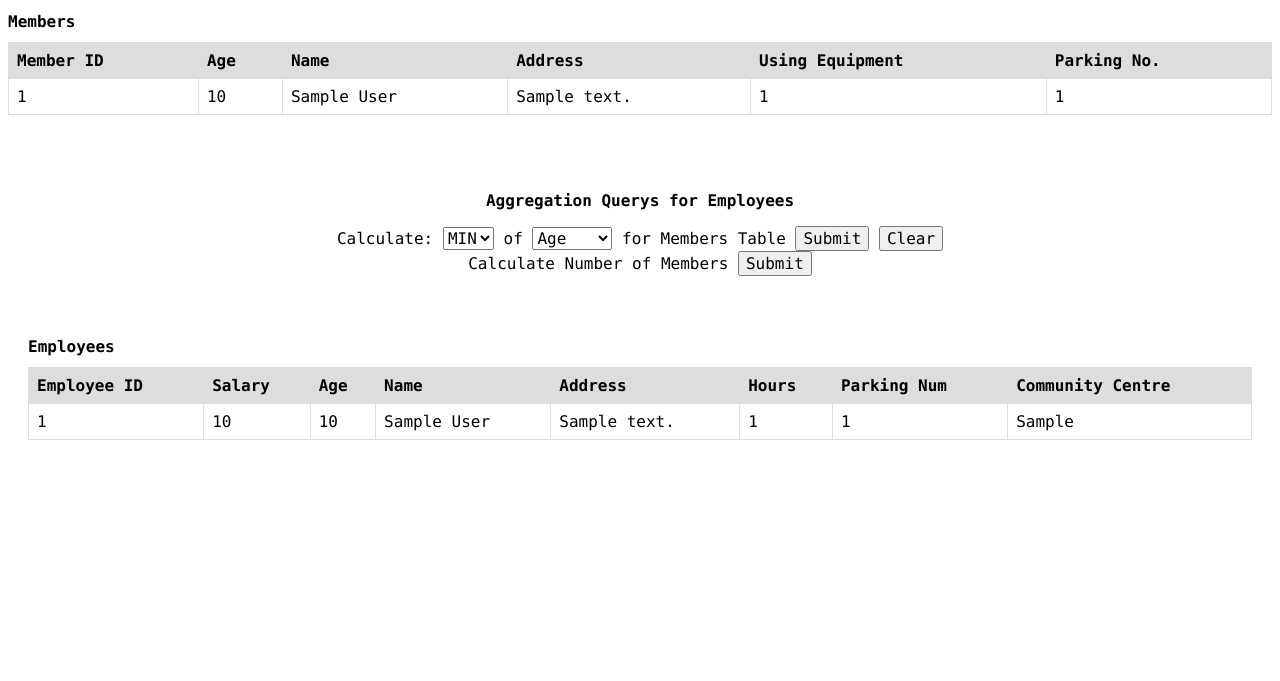
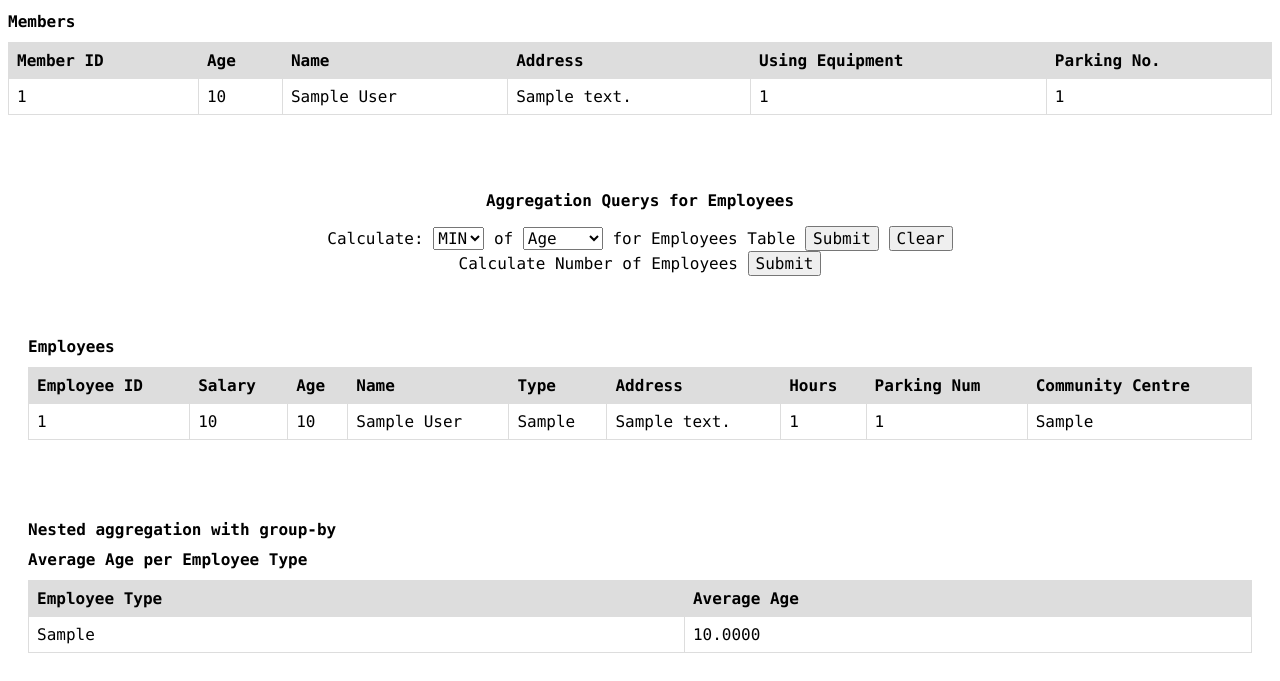
Before and after one commit to DavidCai1246/Community-Centre-SQL-Project, a PHP site: page /members.php in a window 1280 px wide. Shown: the part 376-1057 px from the top of the page. Before the commit the page ends 816 px from the top, so only its background shows below. Run offline with PHP 8.4, Linux system fonts and the light colour scheme; tables that the repository leaves empty hold one stand-in row (values such as "Sample post").

Commit message:
finish nested aggregation with group by

```diff
--- a/changes.txt
+++ b/changes.txt
@@ -12,3 +12,4 @@ Changes we made so far:
 - change the char length for some attributes
 - Removed the Parks relationship from ERD as assigning a parking number is equivalent
 - Add attributes name, age, address to member
+- Add type attribute to employee table so that we can do Nested aggregation with group-by query easier
--- a/members.php
+++ b/members.php
@@ -161,11 +161,11 @@
             <option value="Salary">Salary</option>
             <option value="Hours">Hours</option>
           </select>
-          <label for="calculate">for Members Table</label>
+          <label for="calculate">for Employees Table</label>
           <input type="submit" name="AggregationQueryEmployee" value="Submit">
           <input type="submit" name="clear" value="Clear">
           <br>
-          <label for="calculate">Calculate Number of Members</label>
+          <label for="calculate">Calculate Number of Employees</label>
           <input type="submit" name="AggregationQueryCountEmployee" value="Submit">
         </form>
         </p>
@@ -235,6 +235,7 @@
                     <th> Salary </th>
                     <th> Age </th>
                     <th> Name </th>
+                    <th> Type </th>
                     <th> Address </th>
                     <th> Hours </th>
                     <th> Parking Num </th>
@@ -246,6 +247,7 @@
                     "<td>". $row["Salary"]. "</td>".
                     "<td>". $row["Age"]. "</td>".
                     "<td>". $row["Name"]. "</td>".
+                    "<td>". $row["Type"]. "</td>".
                     "<td>". $row["Address"]. "</td>".
                     "<td>". $row["Hours"]. "</td>".
                     "<td>". $row["Parking_Num"]. "</td>".
@@ -262,4 +264,50 @@
 
 </div>
 
+
+<!-- Nested aggregation with group-by -->
+<div style="padding:20px;margin-top:30px;background-color:#ffffff;">
+    <h1>Nested aggregation with group-by</h1>
+    <h1>Average Age per Employee Type</h1>
+
+        <!-- THIS DISPLAYS THE TABLE ON LINK OPEN -->
+    <?php
+        $servername = "localhost";
+        $username = "root";
+        $password = "root";
+        $dbname = "community-centre";
+
+        // Create connection
+        $conn = new mysqli($servername, $username, $password, $dbname);
+        // Check connection
+        if ($conn->connect_error) {
+            die("Connection failed: " . $conn->connect_error);
+        }
+
+        $sql = "SELECT Type, AVG(Age) as Average_Age from Employee GROUP BY Type;";
+        $result = $conn->query($sql);
+
+        if ($result->num_rows > 0) {
+            // output data of each row
+            echo "<table> <tr>
+                    <th> Employee Type</th>
+                    <th> Average Age </th>
+                    </tr>";
+            while($row = $result->fetch_assoc()) {
+                echo "<tr>";
+                echo "<td>". $row["Type"]. "</td>".
+                    "<td>". $row["Average_Age"]. "</td>";
+                echo "</tr>";
+            }
+            echo "</table>";
+        } else {
+            echo "0 results";
+        }
+
+        $conn->close();
+    ?>
+
+</div>
+
+
 </html>
```
Also changed, not shown: sql_scripts/create.sql (+5 -4 lines), sql_scripts/insert.sql (+5 -5 lines), snapshots/Nested Aggregation with Group By Query.png (added).
